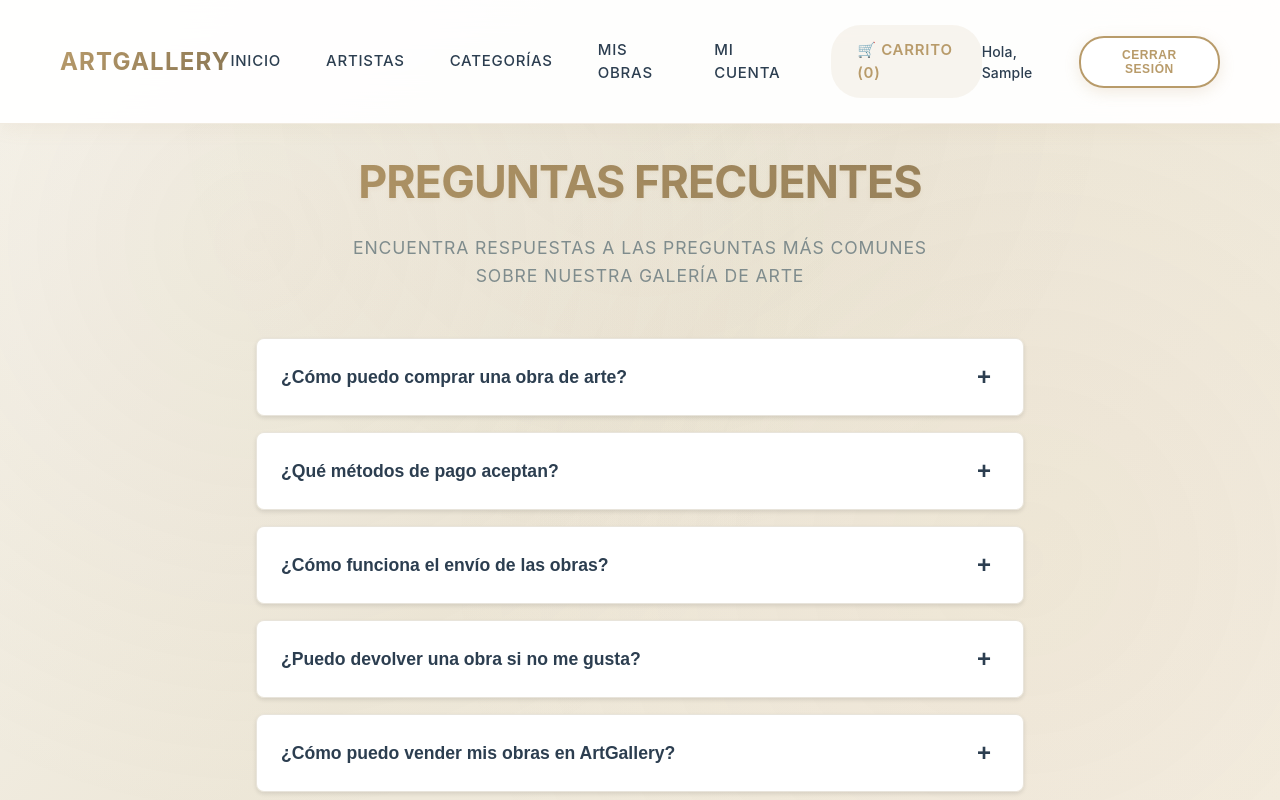
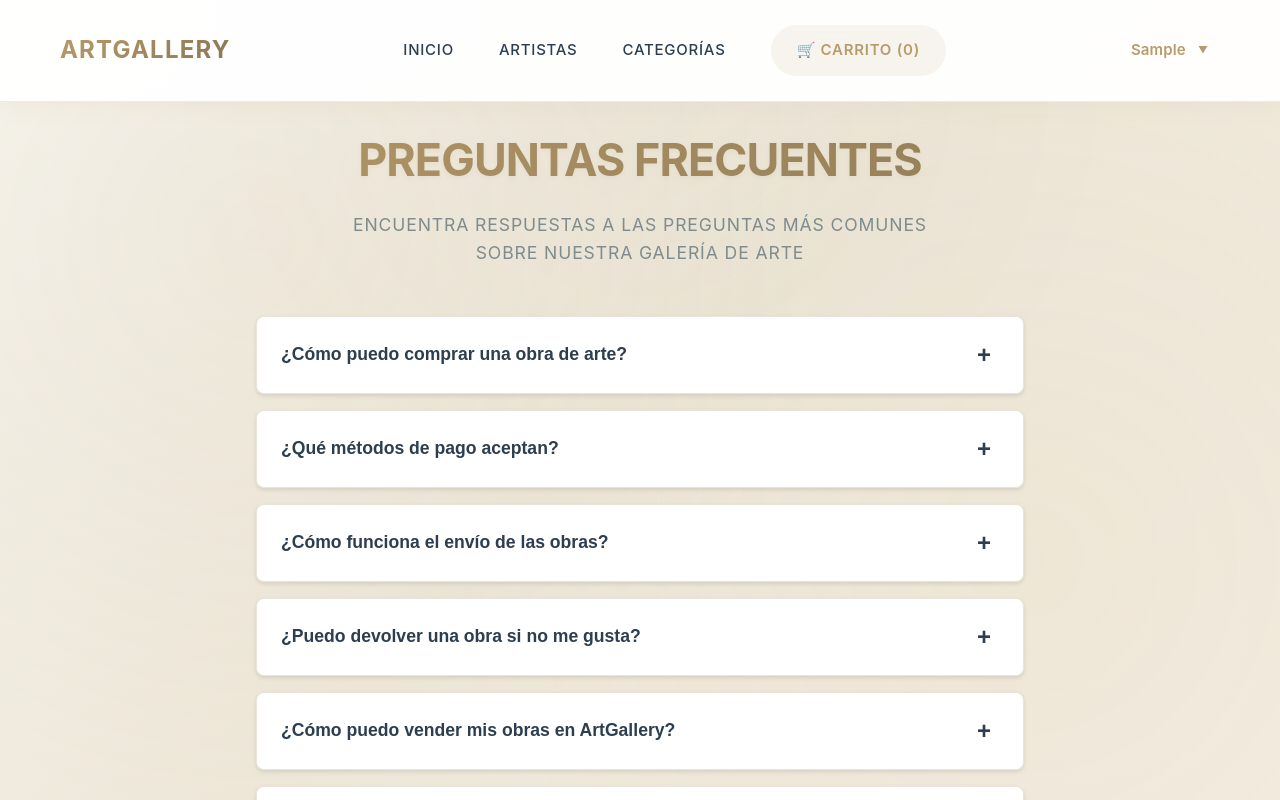
Before and after one commit to LeandroFullStackJs/TPO-Ecommerce-Front, a React (Vite) app: page /faqs in a window 1280 px wide. Shown: the top 800 px of the page. Built offline with nearby package versions, Linux system fonts and the light colour scheme; data requests are answered from the project's data file; sample sign-in values are in the browser's storage.

Commit message:
Corrección del Navbar con usuario logueado

```diff
--- a/src/components/Navbar.jsx
+++ b/src/components/Navbar.jsx
@@ -41,6 +41,8 @@ export default function Navbar() {
 
   // Estado para controlar el menú móvil
   const [isMobileMenuOpen, setIsMobileMenuOpen] = useState(false)
+  // Estado para controlar el menú de usuario
+  const [isUserMenuOpen, setIsUserMenuOpen] = useState(false)
 
   /**
    * MANEJAR CIERRE DE SESIÓN
@@ -50,6 +52,7 @@ export default function Navbar() {
    */
   const handleLogout = () => {
     logout()               // Ejecutar logout del UserContext
+    setIsUserMenuOpen(false) // Cerrar menú de usuario
     navigate('/login')     // Redirigir al login
     setIsMobileMenuOpen(false) // Cerrar menú móvil
   }
@@ -110,19 +113,6 @@ export default function Navbar() {
             Categorías
           </Link>
 
-          {/* ENLACES SOLO PARA USUARIOS AUTENTICADOS */}
-          {isAuthenticated && (
-            <Link to="/my-products" className="navbar-link" onClick={closeMobileMenu}>
-              Mis Obras
-            </Link>
-          )}
-
-          {isAuthenticated && (
-            <Link to="/mi-cuenta" className="navbar-link" onClick={closeMobileMenu}>
-              Mi Cuenta
-            </Link>
-          )}
-
           {/* ENLACE AL CARRITO CON CONTADOR */}
           <Link to="/carrito" className="navbar-link cart-link" onClick={closeMobileMenu}>
             🛒 Carrito ({totals.count})
@@ -136,6 +126,12 @@ export default function Navbar() {
                 <span className="user-name-mobile">
                   Hola, {user.firstName}
                 </span>
+                <Link to="/mi-cuenta" className="navbar-link" onClick={closeMobileMenu}>
+                  Mi Cuenta
+                </Link>
+                <Link to="/my-products" className="navbar-link" onClick={closeMobileMenu}>
+                  Mis Obras
+                </Link>
                 <button onClick={handleLogout} className="btn btn-outline btn-sm">
                   Cerrar sesión
                 </button>
@@ -158,13 +154,23 @@ export default function Navbar() {
         <div className="navbar-auth">
           {isAuthenticated ? (
             // MENÚ DE USUARIO AUTENTICADO
-            <div className="user-menu">
-              <span className="user-name">
-                Hola, {user.firstName}
-              </span>
-              <button onClick={handleLogout} className="btn btn-outline btn-sm">
-                Cerrar sesión
-              </button>
+            <div
+              className="user-dropdown"
+              onMouseEnter={() => setIsUserMenuOpen(true)}
+              onMouseLeave={() => setIsUserMenuOpen(false)}
+            >
+              <div className="user-dropdown-toggle">
+                {user.firstName}
+                <span className={`dropdown-arrow ${isUserMenuOpen ? 'open' : ''}`}>▼</span>
+              </div>
+              {isUserMenuOpen && (
+                <div className="user-dropdown-menu">
+                  <Link to="/mi-cuenta" onClick={() => setIsUserMenuOpen(false)}>Mi Cuenta</Link>
+                  <Link to="/my-products" onClick={() => setIsUserMenuOpen(false)}>Mis Obras</Link>
+                  <div className="dropdown-divider"></div>
+                  <button onClick={handleLogout}>Cerrar sesión</button>
+                </div>
+              )}
             </div>
           ) : (
             // BOTONES PARA USUARIOS NO AUTENTICADOS
--- a/src/styles.css
+++ b/src/styles.css
@@ -313,6 +313,93 @@ body::before {
   gap: 12px;
 }
 
+/* Menú Desplegable de Usuario */
+.user-dropdown {
+  position: relative;
+}
+
+.user-dropdown-toggle {
+  display: flex;
+  align-items: center;
+  gap: 0.5rem;
+  background: transparent;
+  border: none;
+  cursor: pointer;
+  font-family: var(--font-primary);
+  font-size: 15px;
+  font-weight: 600;
+  color: var(--primary-color);
+  padding: 8px 12px;
+  border-radius: var(--border-radius);
+  transition: var(--transition);
+}
+
+.user-dropdown-toggle:hover {
+  background-color: var(--light-gray);
+}
+
+.dropdown-arrow {
+  font-size: 0.6rem;
+  transition: transform 0.3s ease;
+  margin-left: 4px;
+}
+
+.dropdown-arrow.open {
+  transform: rotate(180deg);
+}
+
+.user-dropdown-menu {
+  position: absolute;
+  top: calc(100% + 1px); /* Reducido el espacio para evitar que el menú se cierre al mover el mouse */
+  right: 0;
+  background: var(--white);
+  border-radius: var(--border-radius);
+  box-shadow: var(--shadow-hover);
+  border: 1px solid var(--border-color);
+  width: 220px;
+  z-index: 1010;
+  overflow: hidden;
+  display: flex;
+  flex-direction: column;
+  animation: fadeInDown 0.2s ease-out;
+  padding: 8px 0;
+}
+
+.user-dropdown-menu a,
+.user-dropdown-menu button {
+  padding: 12px 20px;
+  text-align: left;
+  color: var(--text-color);
+  text-decoration: none;
+  font-size: 14px;
+  background: none;
+  border: none;
+  cursor: pointer;
+  width: 100%;
+  transition: background-color 0.2s ease, color 0.2s ease;
+  font-weight: 500;
+}
+
+.user-dropdown-menu a:hover,
+.user-dropdown-menu button:hover {
+  background-color: var(--light-gray);
+  color: var(--primary-color);
+}
+
+.dropdown-divider {
+  height: 1px;
+  background-color: var(--border-color);
+  margin: 8px 0;
+}
+
+.user-dropdown-menu button {
+  color: #c84c4c;
+}
+
+.user-dropdown-menu button:hover {
+  background-color: #fdf2f2;
+}
+
 /* Estilos para móviles ocultos por defecto */
 .navbar-auth-mobile,
 .user-menu-mobile,
--- a/src/styles_temp.css
+++ b/src/styles_temp.css
@@ -2348,3 +2348,4 @@ body::before {
     max-width: 1400px;
     margin: 0 auto;
   }
+}
```
